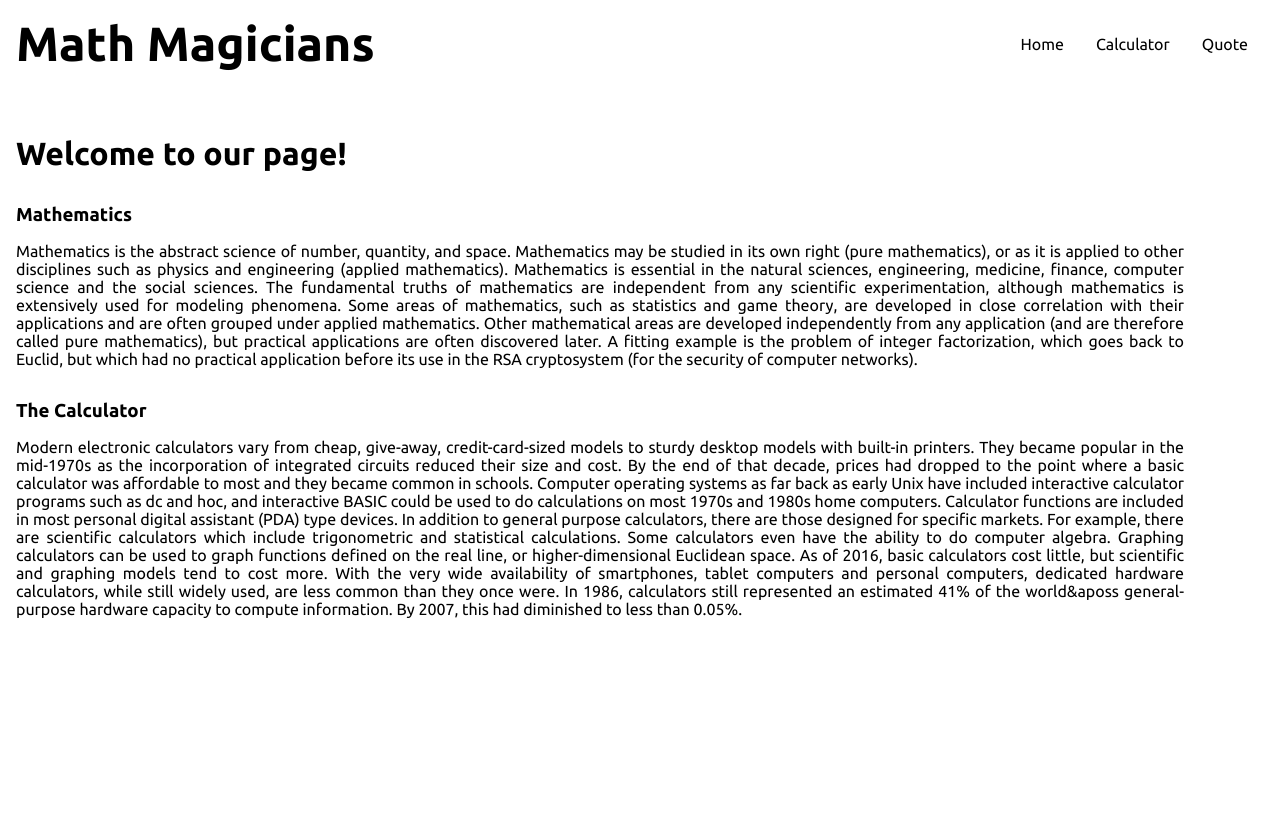
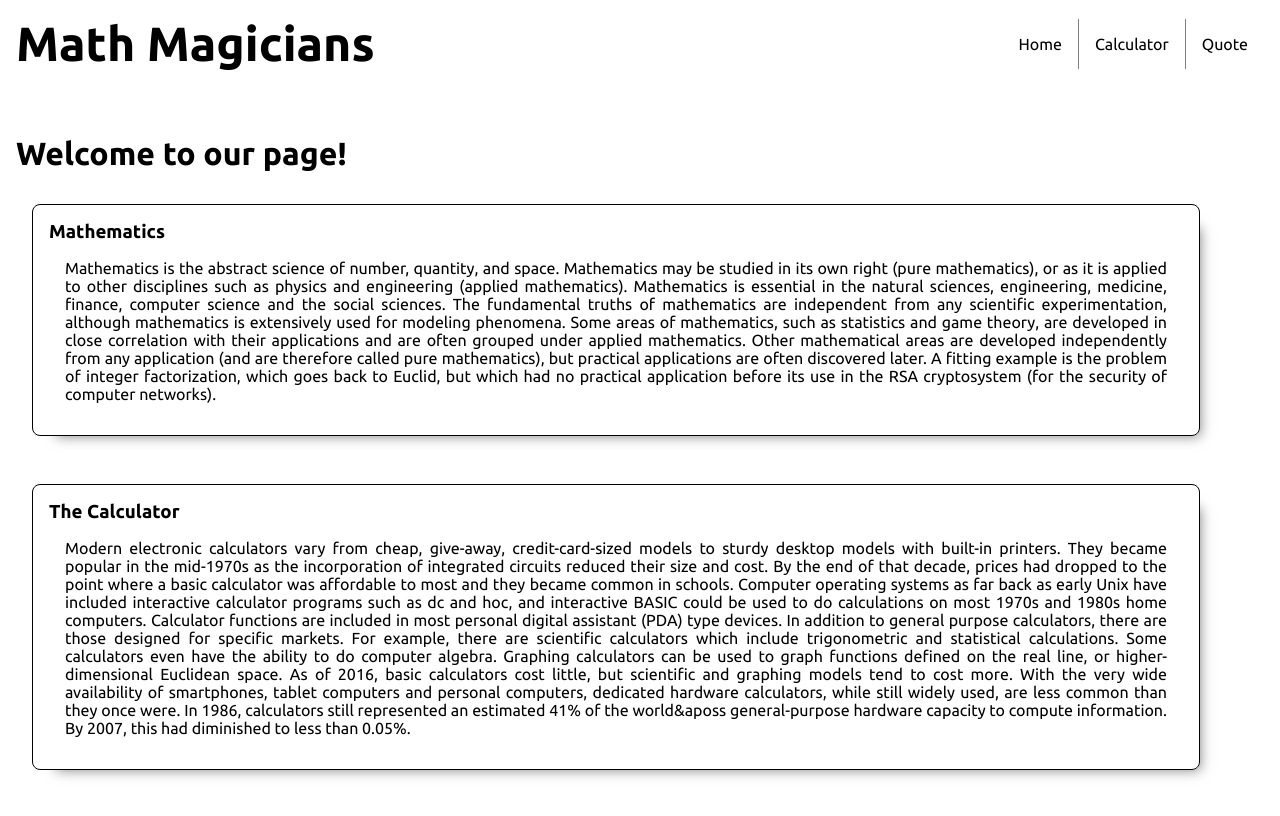
Before and after one commit to MattGomb/Math-magicians, a React (Create React App) app: page /home in a window 1280 px wide. Built offline with nearby package versions, Linux system fonts and the light colour scheme.

Commit message:
Add some styling

```diff
--- a/src/components/Home.js
+++ b/src/components/Home.js
@@ -4,6 +4,7 @@ function Home() {
   return (
     <section className="home-container">
       <h2 className="title" data-testid="homeTitle">Welcome to our page!</h2>
+      <div className="passage-container">
         <h3>
           Mathematics
         </h3>
@@ -25,6 +26,8 @@ function Home() {
           but which had no practical application before its use in the RSA cryptosystem
           (for the security of computer networks).
         </p>
+      </div>
+      <div className="passage-container">
         <h3>
           The Calculator
         </h3>
@@ -56,6 +59,7 @@ function Home() {
           hardware capacity to compute information.
           By 2007, this had diminished to less than 0.05%.
         </p>
+      </div>
     </section>
   );
 }
--- a/src/index.css
+++ b/src/index.css
@@ -52,6 +52,10 @@ body {
   color: rgb(156, 0, 0);
 }
 
+.nav-item:nth-child(2), .nav-item:nth-child(3) {
+  border-left: 1px solid grey;
+}
+
 .navbar {
   list-style: none;
   display: flex;
@@ -80,6 +84,14 @@ body {
 .home-container p {
   padding: 1rem;
   text-align: justify;
+}
+
+.passage-container {
+  margin: 1rem 4rem 3rem 1rem;
+  padding-left: 1rem;
+  border: 1px solid black;
+  border-radius: 0.5rem;
+  box-shadow: 12px 12px 12px -12px rgba(0, 0, 0, 0.5);
 }
 
 .calculator-container {
@@ -163,7 +175,7 @@ button:active {
   }
 
   .home-container p {
-    padding: 1rem 5rem 1rem 0;
+    padding: 1rem 2rem 2rem 1rem;
     text-align: justify;
   }
 
```
Lines whose indentation alone changed are shown as unchanged.
